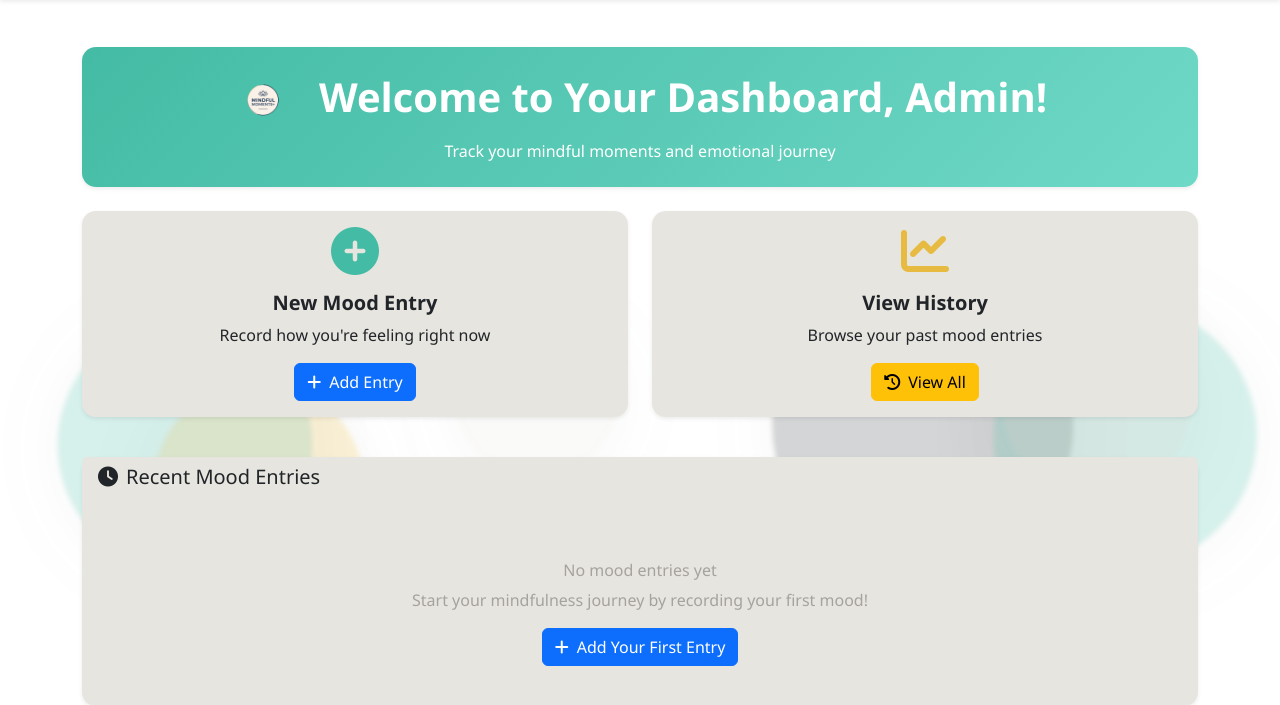
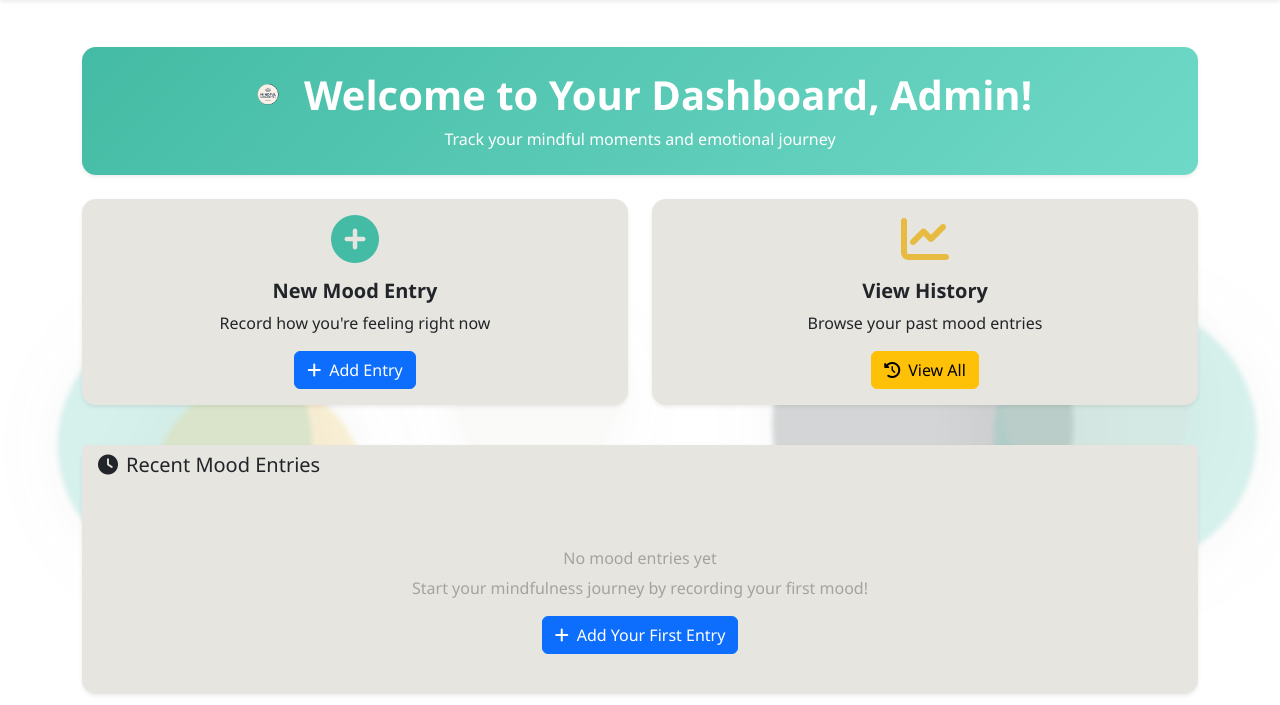
Before and after one commit to ZaenbA/capstone-project, a Django app: page /dashboard/ in a window 1280 px wide. Shown: the part 76-781 px from the top of the page. Run offline with Django 4.2, Linux system fonts and the light colour scheme; a user stored in the database is signed in; data that the repository does not hold is empty; some libraries are stand-ins or nearby versions; some web fonts are replaced.

Commit message:
Make logo height match exactly with title text using em units

```diff
--- a/templates/dashboard.html
+++ b/templates/dashboard.html
@@ -10,8 +10,8 @@
     <div class="col-12">
       <div class="card border-0 shadow-sm" style="background: linear-gradient(135deg, #44bba4, #6fd9c7); color: white;">
         <div class="card-body text-center py-4">
-          <h1 class="card-title mb-2">
-            <img src="{% static 'images/logo2.png' %}" alt="Mindful Moments+ Logo" width="60" height="60" class="me-3">
+          <h1 class="card-title mb-2" style="display: flex; align-items: center; justify-content: center;">
+            <img src="{% static 'images/logo2.png' %}" alt="Mindful Moments+ Logo" style="height: 1em; width: auto;" class="me-3">
             Welcome to Your Dashboard, {{ user.first_name|default:user.username }}!
           </h1>
           <p class="card-text mb-0">Track your mindful moments and emotional journey</p>
```
